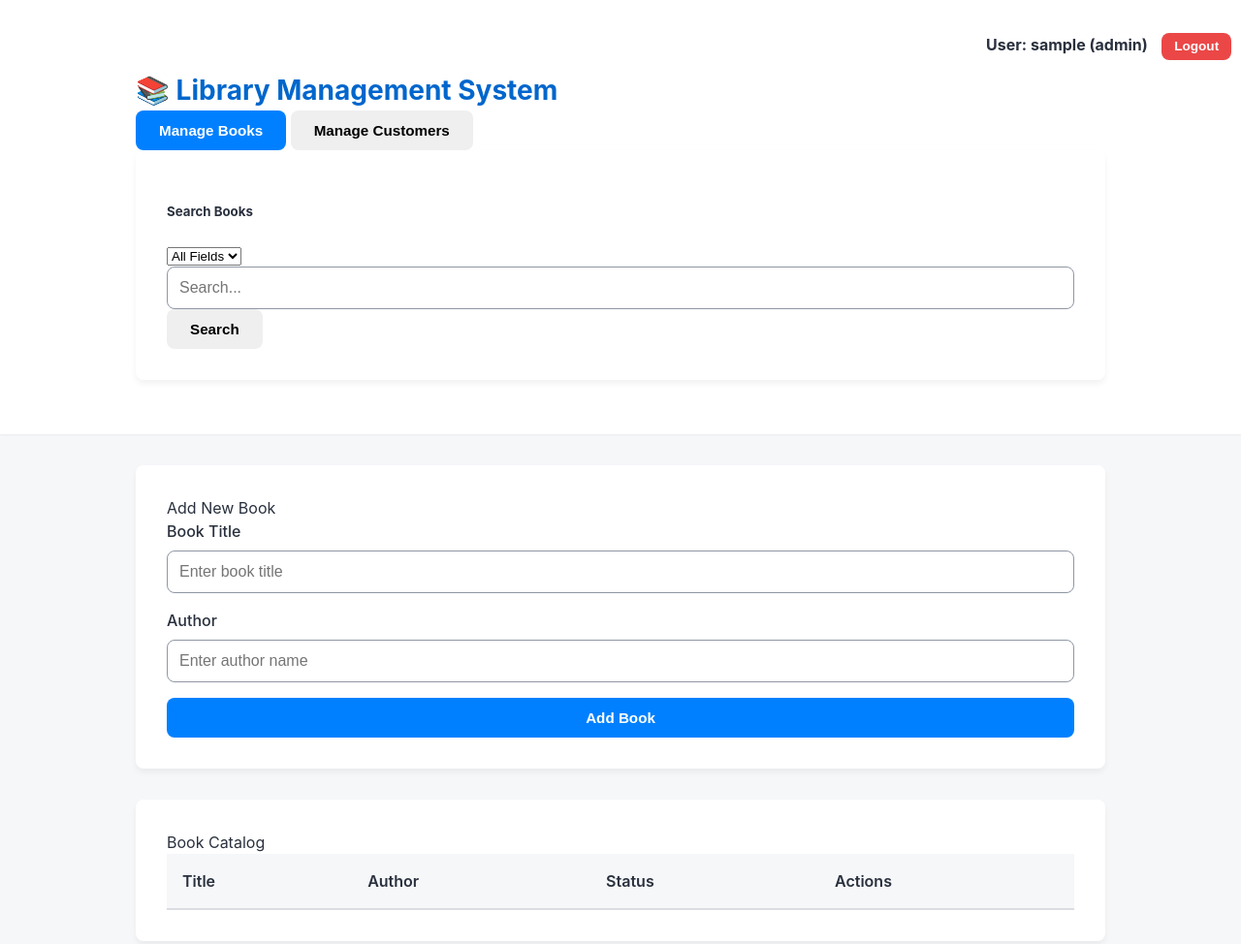
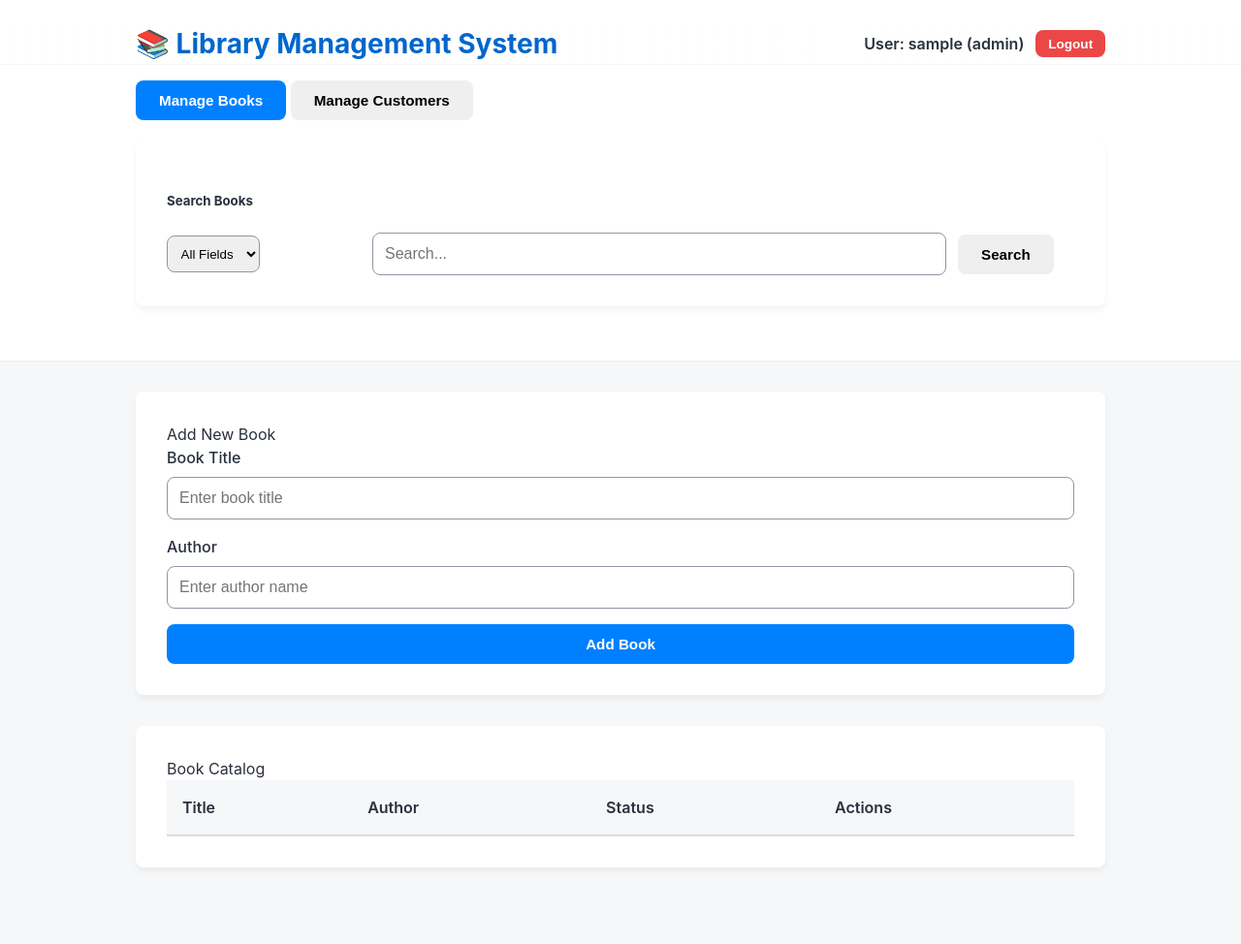
Before and after one commit to omaradlan26/Web-Project-Library-Management-System, a website: page frontend/index.html in a window 1280 px wide. Shown: the whole page at 97% size. After the commit the page ends 927 px from the top, so only its background shows below. Drawn offline with Linux system fonts and the light colour scheme; no server answers; sample sign-in values are in the browser's storage.

Commit message:
UI improvements

```diff
--- a/backend/server.js
+++ b/backend/server.js
@@ -3,7 +3,7 @@ const cors = require('cors');
 const bookRoutes = require('./routes/books');
 
 const app = express();
-const PORT = process.env.PORT || 5001;
+const PORT = process.env.PORT || 5002;
 
 // Middleware
 app.use(cors());
--- a/frontend/index.html
+++ b/frontend/index.html
@@ -20,15 +20,21 @@
 
 <body>
     <header>
-        <div style="text-align: right; padding: 10px;">
-            <span id="userDisplay" style="margin-right: 10px; font-weight: bold;"></span>
-            <button onclick="logout()" class="btn btn-sm btn-danger">Logout</button>
+        <div class="topbar">
+            <div class="container topbar-inner">
+                <div class="brand">
+                    <h1>📚 Library Management System</h1>
+                </div>
+                <div class="user-actions">
+                    <span id="userDisplay" class="user-display"></span>
+                    <button onclick="logout()" class="btn btn-sm btn-danger">Logout</button>
+                </div>
+            </div>
         </div>
+
         <div class="container">
-            <h1>📚 Library Management System</h1>
-
             <!-- Navigation / Tabs -->
-            <div class="mb-3" id="adminNav" style="display:none;">
+            <div class="nav-tabs" id="adminNav" style="display:none;">
                 <button class="btn btn-primary" onclick="showSection('books')">Manage Books</button>
                 <button class="btn btn-secondary" onclick="showSection('customers')">Manage Customers</button>
             </div>
@@ -37,8 +43,8 @@
             <div class="card mb-4" id="searchSection">
                 <div class="card-body">
                     <h5>Search Books</h5>
-                    <div class="row">
-                        <div class="col-md-3">
+                    <div class="search-row">
+                        <div class="search-type">
                             <select id="searchType" class="form-control">
                                 <option value="">All Fields</option>
                                 <option value="id">ID</option>
@@ -47,10 +53,10 @@
                                 <option value="category">Category</option>
                             </select>
                         </div>
-                        <div class="col-md-7">
+                        <div class="search-input">
                             <input type="text" id="searchInput" class="form-control" placeholder="Search...">
                         </div>
-                        <div class="col-md-2">
+                        <div class="search-btn">
                             <button onclick="fetchBooks()" class="btn btn-info w-100">Search</button>
                         </div>
                     </div>
--- a/frontend/style.css
+++ b/frontend/style.css
@@ -29,6 +29,30 @@ header {
   margin-bottom: 2rem;
 }
 
+.topbar {
+  background: linear-gradient(90deg, rgba(255,255,255,0.6), rgba(255,255,255,0.9));
+  border-bottom: 1px solid rgba(0,0,0,0.03);
+}
+
+.topbar-inner {
+  display: flex;
+  align-items: center;
+  justify-content: space-between;
+  gap: 1rem;
+  padding: 0.5rem 0;
+}
+
+.user-actions {
+  display: flex;
+  align-items: center;
+  gap: 0.75rem;
+}
+
+.user-display {
+  font-weight: 600;
+  color: hsl(var(--text-main));
+}
+
 .container {
   max-width: 1000px;
   margin: 0 auto;
@@ -54,6 +78,26 @@ h2 {
   border-radius: var(--radius);
   box-shadow: var(--shadow-md);
   margin-bottom: 2rem;
+}
+
+.nav-tabs {
+  display: flex;
+  gap: 0.5rem;
+  margin: 1rem 0 1.25rem 0;
+}
+
+.search-row {
+  display: grid;
+  grid-template-columns: 200px 1fr 120px;
+  gap: 0.75rem;
+  align-items: center;
+}
+
+.search-type select,
+.search-input input {
+  padding: 0.6rem;
+  border-radius: 0.5rem;
+  border: 1px solid hsl(var(--text-light));
 }
 
 /* Form Styles */
@@ -193,4 +237,13 @@ td {
     .container {
         padding: 0 1rem;
     }
+  .search-row {
+    grid-template-columns: 1fr;
+  }
+  .nav-tabs {
+    flex-wrap: wrap;
+  }
+  th, td {
+    padding: 0.75rem;
+  }
 }
```
Also changed, not shown: 1 other file.
